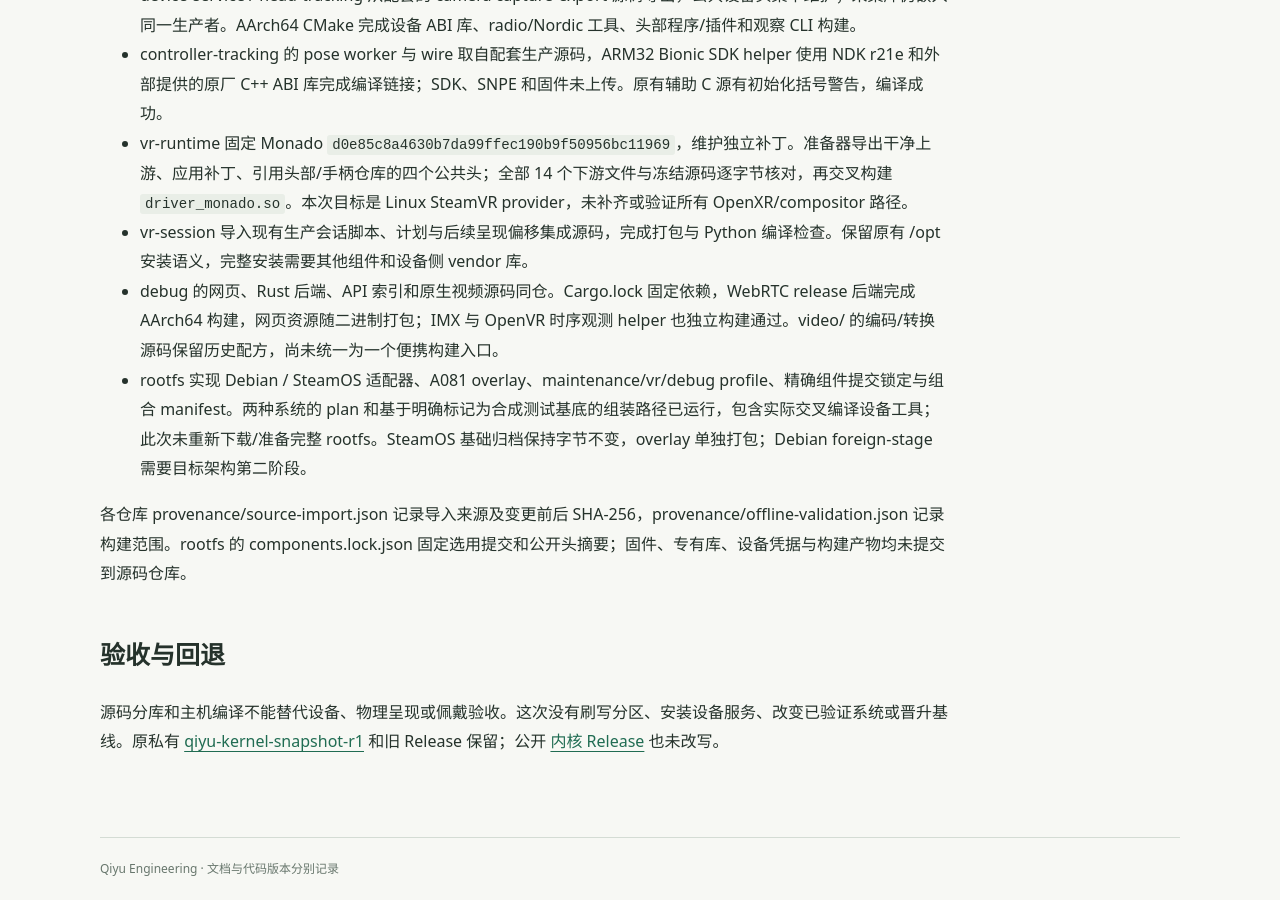
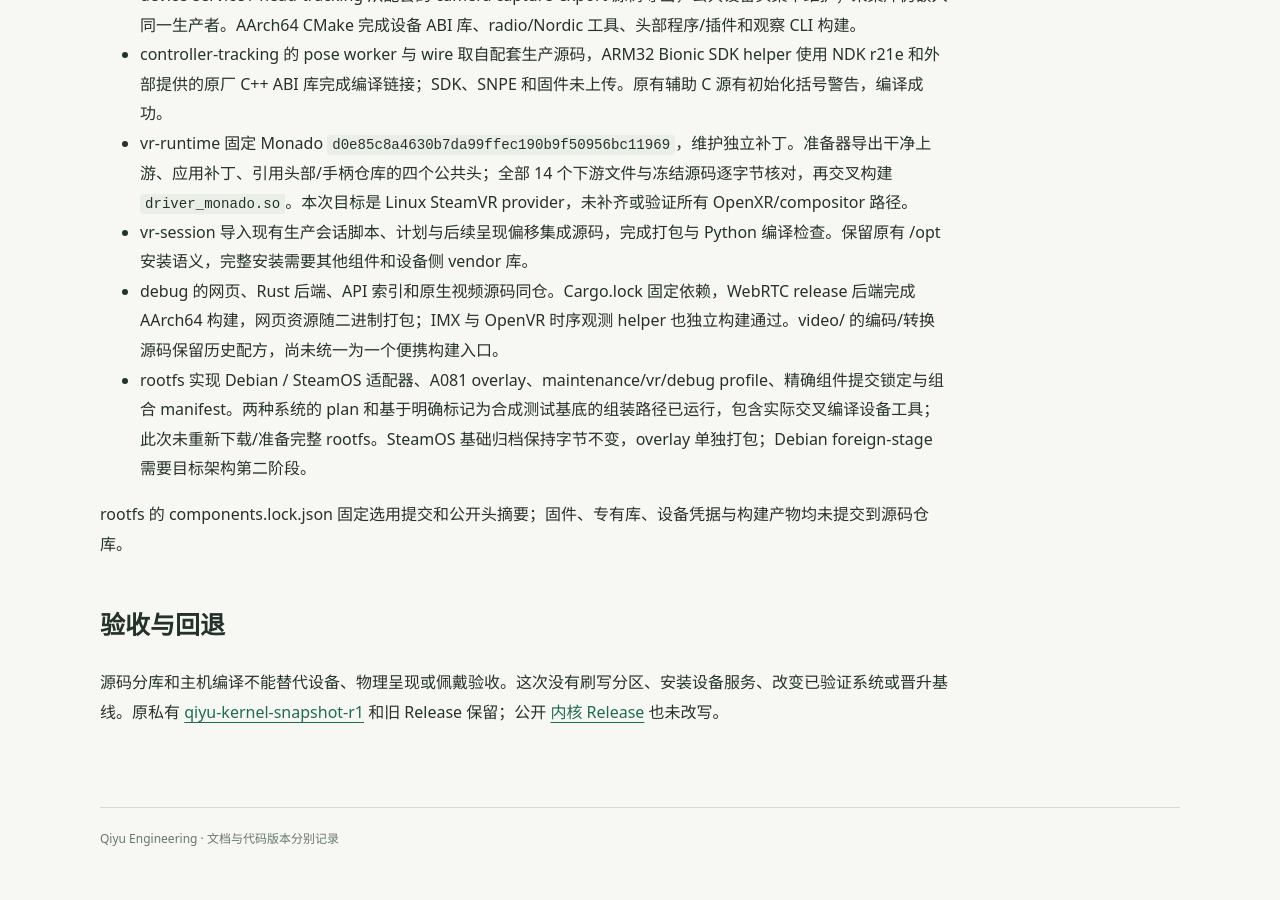
Before and after one commit to bitsk/qiyu-docs, a Jekyll site: the page built from wiki/source-publication.md, in a window 1280 px wide and 900 px high, scrolled down 999 px. Built offline with Jekyll 4.4.1, drawn with Linux system fonts in a browser that asks for light colours; after the commit the page ends 1870 px from its top, so only the background shows below that.

Commit message:
docs: remove references to retired provenance directories

```diff
--- a/wiki/source-publication.md
+++ b/wiki/source-publication.md
@@ -27,7 +27,7 @@ title: r1 源码发布与验证
 - debug 的网页、Rust 后端、API 索引和原生视频源码同仓。Cargo.lock 固定依赖，WebRTC release 后端完成 AArch64 构建，网页资源随二进制打包；IMX 与 OpenVR 时序观测 helper 也独立构建通过。video/ 的编码/转换源码保留历史配方，尚未统一为一个便携构建入口。
 - rootfs 实现 Debian / SteamOS 适配器、A081 overlay、maintenance/vr/debug profile、精确组件提交锁定与组合 manifest。两种系统的 plan 和基于明确标记为合成测试基底的组装路径已运行，包含实际交叉编译设备工具；此次未重新下载/准备完整 rootfs。SteamOS 基础归档保持字节不变，overlay 单独打包；Debian foreign-stage 需要目标架构第二阶段。
 
-各仓库 provenance/source-import.json 记录导入来源及变更前后 SHA-256，provenance/offline-validation.json 记录构建范围。rootfs 的 components.lock.json 固定选用提交和公开头摘要；固件、专有库、设备凭据与构建产物均未提交到源码仓库。
+rootfs 的 components.lock.json 固定选用提交和公开头摘要；固件、专有库、设备凭据与构建产物均未提交到源码仓库。
 
 ## 验收与回退
 
```
Also changed, not shown: AGENTS.md (+1 -1 lines), wiki/build-and-release.md (+1 -1 lines).
